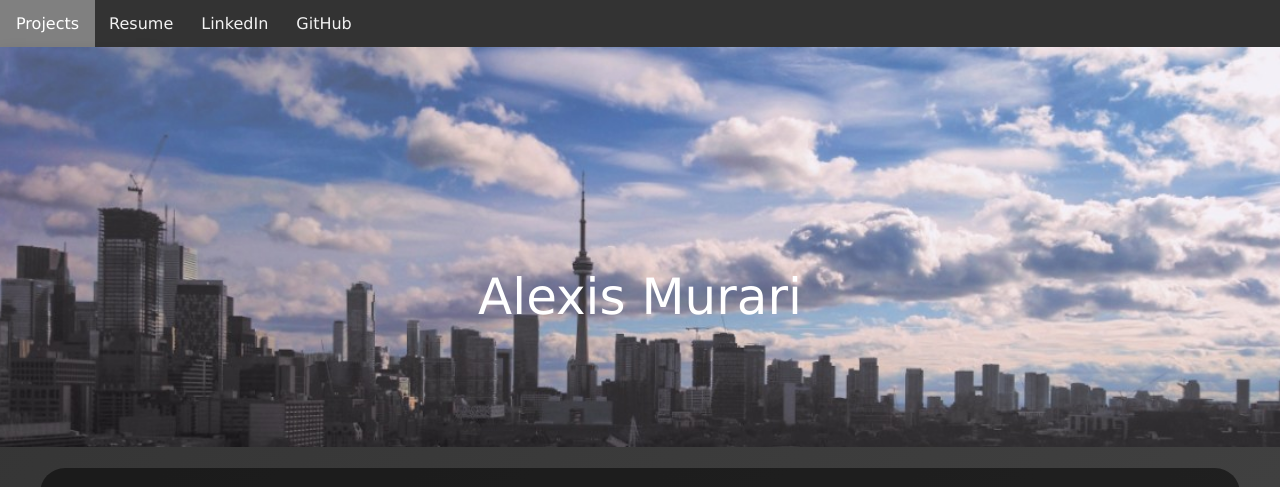
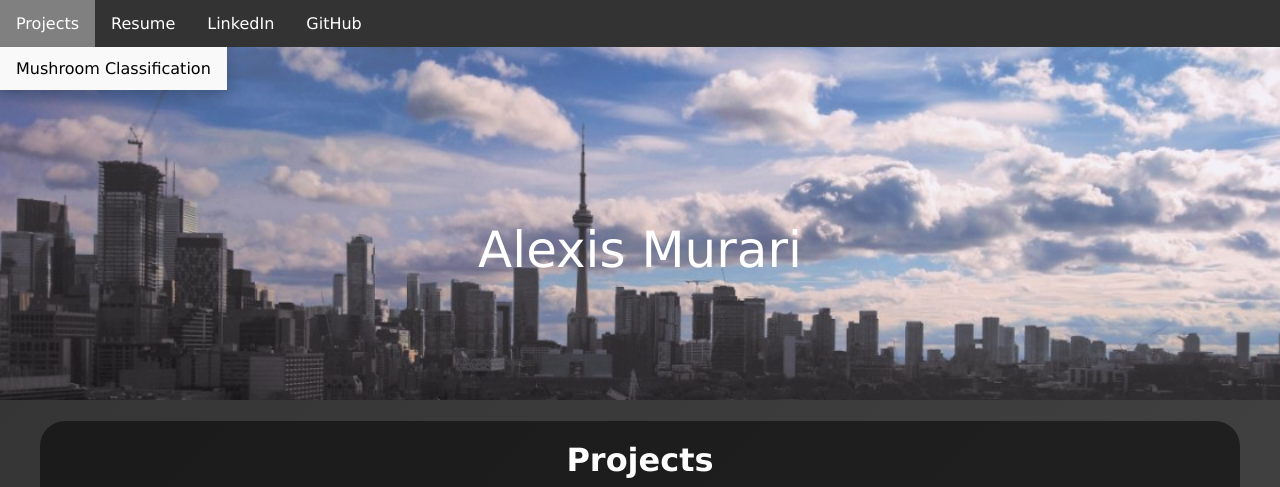
Before and after one commit to alexismurari/web, a Flask app: page / in a window 1280 px wide. Shown: the top 487 px of the page. Run offline with Flask 2, Linux system fonts and the light colour scheme.

Commit message:
Fixed dropdown navbar

```diff
--- a/app/static/js/myscript.js
+++ /dev/null
@@ -1,13 +0,0 @@
-$(function() {
-  var distance = $('.navbar').offset().top,
-      $window = $(window);
-      $window.scroll(function() {
-      var dh = $('.navbar').height();
-      $('.navbar').toggleClass('fixed', $window.scrollTop() >= distance, "easeOutSine");
-      if($('.navbar').hasClass('fixed')){
-      $('body').css('margin-top', dh );
-      }else{
-      $('body').css('margin-top', 0 );
-      }
-  });
-  })
--- a/app/static/styles/home.css
+++ b/app/static/styles/home.css
@@ -5,31 +5,31 @@ body {
     color:white;
 }
 
-.navbar {
+.topnav {
     overflow: hidden;
     background-color: #333;
-  }
-
-  /* Navbar links */
-.navbar a {
-    float: left;
-    display: block;
-    color: #f2f2f2;
-    text-align: center;
-    padding: 14px;
-    text-decoration: none;
 }
 
 .fixed {
     position: fixed;
-    top:0; left:0;
+    top: 0;
     width: 100%;
+}
+
+.topnav a {
+    float: left;
+    display: block;
+    font-size: 16px;
+    color: white;
+    text-align: center;
+    padding: 14px 16px;
+    text-decoration: none;
 }
 
 .dropdown {
     float: left;
     overflow: hidden;
-  }
+}
 
 .dropdown .dropbtn {
     font-size: 16px;
@@ -42,7 +42,8 @@ body {
     margin: 0;
 }
 
-.navbar a:hover, .dropdown:hover .dropbtn {
+.topnav a:hover,
+.dropdown:hover .dropbtn {
     background-color: grey;
 }
 
@@ -51,7 +52,7 @@ body {
     position: absolute;
     background-color: #f9f9f9;
     min-width: 160px;
-    box-shadow: 0px 8px 16px 0px rgba(0,0,0,0.2);
+    box-shadow: 0px 8px 16px 0px rgba(0, 0, 0, 0.2);
     z-index: 1;
 }
 
--- a/app/templates/index.html
+++ b/app/templates/index.html
@@ -10,21 +10,22 @@
 
 </head>
 <body>
-    <div class="navbar">
-        <div class="dropdown">
-            <button class="dropbtn">Projects
-              <i class="fa fa-caret-down"></i>
-            </button>
+    <div class="fixed">
+        <div class="topnav">
+            <div class="dropdown">
+            <!-- <button class="dropbtn" onclick="window.location.href='/'"> Projects </button> -->
+            <form action="/">
+                <input type="submit" value="Projects" class="dropbtn">
+            </form>
             <div class="dropdown-content">
-              <a href="#">Link 1</a>
-              <a href="#">Link 2</a>
-              <a href="#">Link 3</a>
+              <a href="#mushroom">Mushroom Classification</a>
             </div>
+            </div>
+            <a href="static/Alexis MURARI.pdf" target="blank">Resume</a>
+            <a href="https://www.linkedin.com/in/alexismurari/" target="blank">LinkedIn</a>
+            <a href="https://github.com/alexismurari" target="blank">GitHub</a>
         </div>
-        <a href="static/Alexis MURARI.pdf" target="blank">Resume</a>
-        <a href="https://www.linkedin.com/in/alexismurari/" target="blank">LinkedIn</a>
-        <a href="https://github.com/alexismurari" target="blank">GitHub</a>
-    </div>
+      </div>
 
     <div class="top">
         <div class="main_title">Alexis Murari</div>
@@ -36,7 +37,7 @@
         <div class="content">
             <h1 style="text-align: center;"> Projects </h1>
 
-            <div class="project">
+            <div class="project" id="mushroom">
             <h3>Mushroom genus identification and classification (C)</h3>
             <p style="text-align: center;">Worked in a team of 4 for a Machine Learning project which detects and classify mushrooms</p>
             <iframe width="720" height="405" src="https://www.youtube.com/embed/NEfr-MpBYrA"> </iframe>
```
